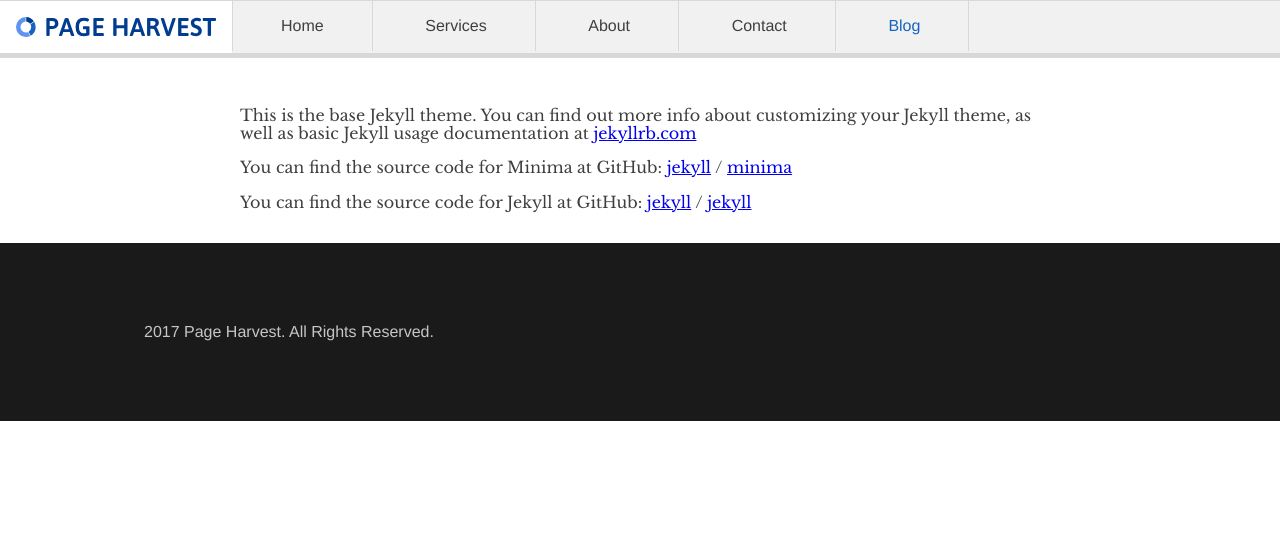
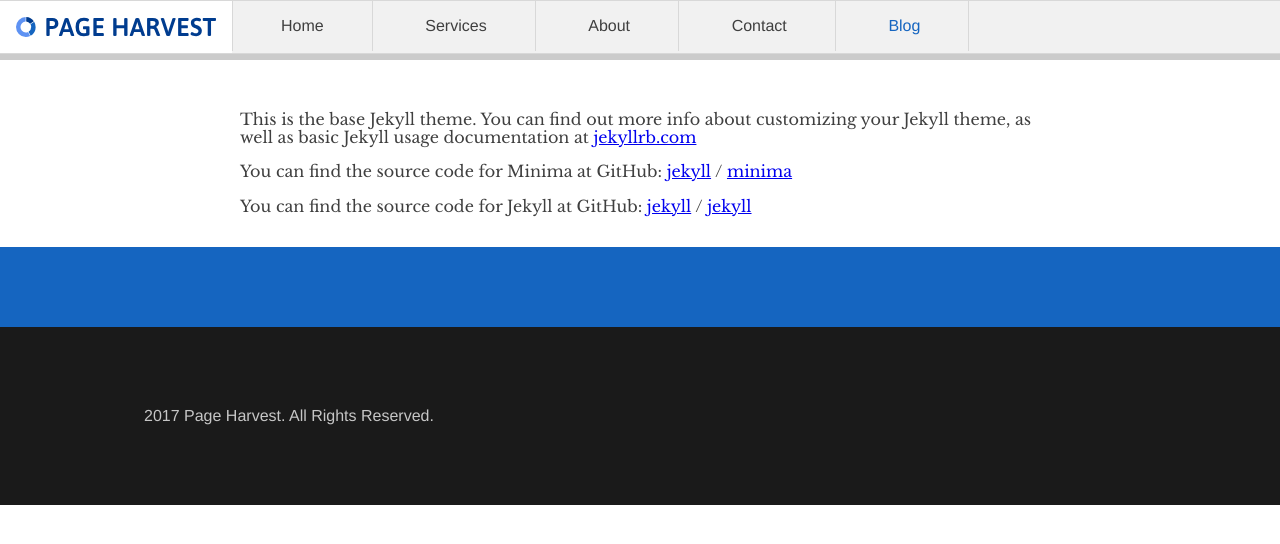
Before and after one commit to ovidesign/ovidesign.github.io, a Jekyll site: the page built from about.md, in a window 1280 px wide. Shown: the top 544 px of the page. Built offline with Jekyll 4.4.1, drawn with Linux system fonts in a browser that asks for light colours.

```diff
--- a/_includes/footer.html
+++ b/_includes/footer.html
@@ -1,3 +1,6 @@
+<div class="pager">
+
+</div>
 <div class="footer">
   <div class="container">
     <p class="text-left">
--- a/_sass/partials/footer.scss
+++ b/_sass/partials/footer.scss
@@ -28,7 +28,8 @@
     }
   }
 }
-.footer-ground {
-  background: $black;
-  padding: 16px 0;
+
+.pager {
+  height: 5rem;
+  background-color: $primary;
 }
--- a/_sass/partials/header.scss
+++ b/_sass/partials/header.scss
@@ -1,17 +1,27 @@
 header {
-margin-top: 16px;
+  position: relative;
+  z-index: 100;
+  padding-top: 1.5em;
+  &:before {
+    content: "";
+    display: block;
+    z-index: 100;
+    position: absolute;
+    top: 0;
+    left: 0;
+    right: 0;
+    bottom: 75%;
+    background-color: darken($nav, 15%);
+  }
 }
 
 .post-header {
   display: block;
   position: relative;
-  width: 100%;
+  z-index: 200;
+  width: 80%;
   max-width: 900px;
   height: auto;
   margin: 0 auto;
-  background-color: $lt-grey;
-  padding: 0;
-  @include desktops {
-    padding: 2em;
-  }
+  @include prefix(box-shadow, -1px 7px 23px -2px rgba(179,165,179,1));
 }
--- a/_sass/partials/nav.scss
+++ b/_sass/partials/nav.scss
@@ -2,7 +2,7 @@
 nav {
   position: relative;
   background-color: $white;
-  border-bottom: 5px solid darken($nav, 10%);
+  border-bottom: 1px solid darken($nav, 10%);
   border-top: 1px solid darken($nav, 10%);
   @include tablets {
     background-color: $nav;
```
